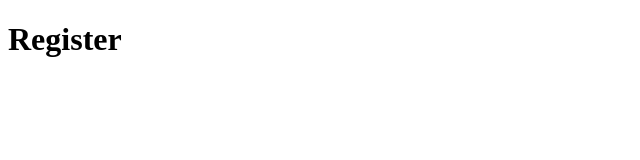
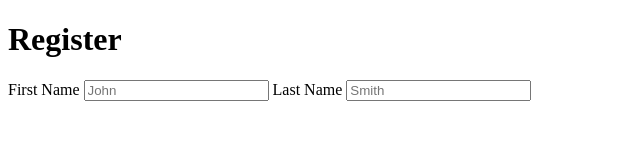
Before and after one commit to JDFD-CodeMonk/html5--Form-HTML-Assignment, a plain HTML site: page index.html in a window 1280 px wide. Shown: the whole page, without its empty margins (0-640 px from the left). Drawn offline with Linux system fonts and the light colour scheme.

Commit message:
Add form inputs and validations for first and last name

```diff
--- a/index.html
+++ b/index.html
@@ -9,6 +9,13 @@
 <body>
   <main>
       <h1>Register</h1>
+
+      <!-- create textbox and label for first and last name with validation and placeholder -->
+      <label for="first_name">First Name</label>
+      <input type="text" name="first_name" id="txtFirstName" placeholder="John" required>
+
+      <label for="last_name">Last Name</label>
+      <input type="text" name="last_name" id="txtLastName" placeholder="Smith" required><br>
   </main>
 </body>
 </html>
```
